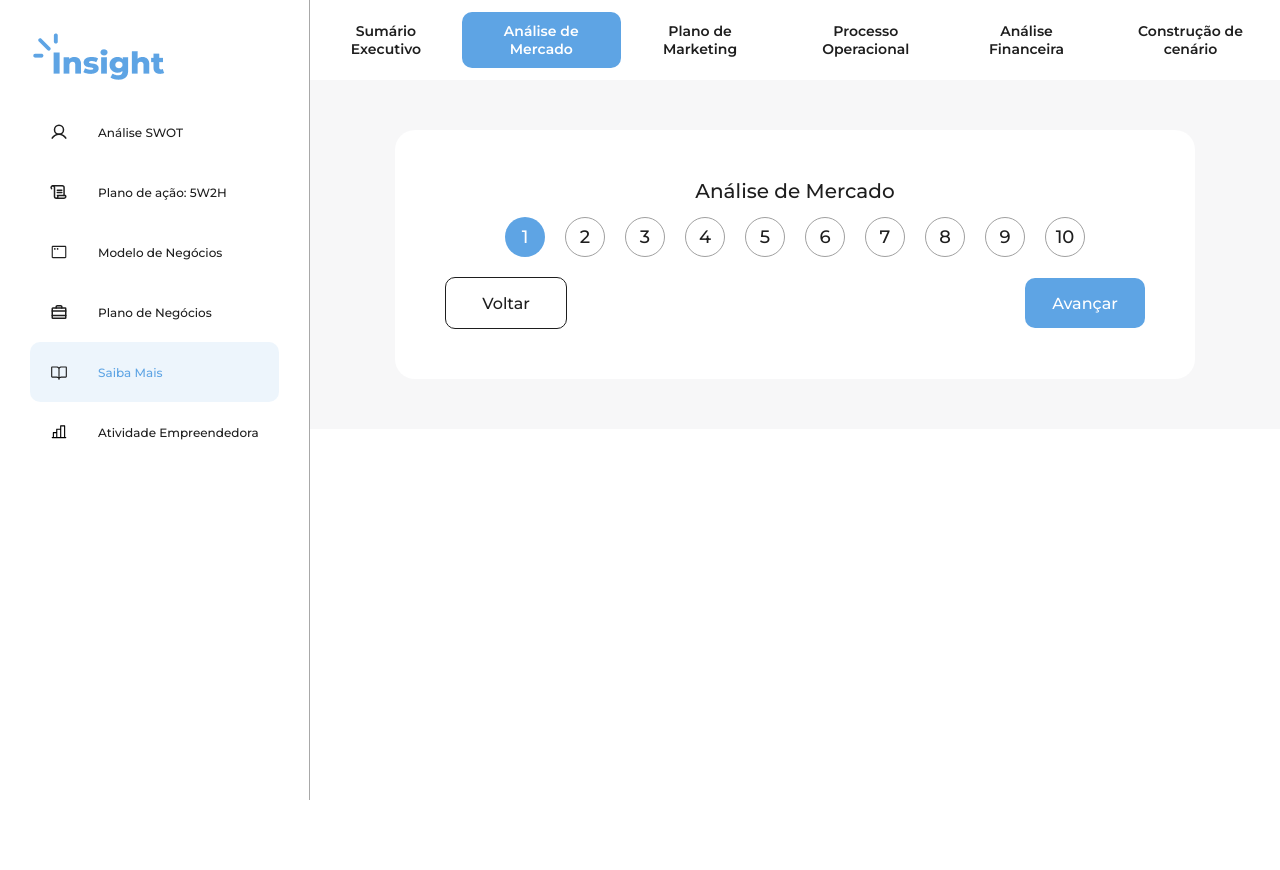
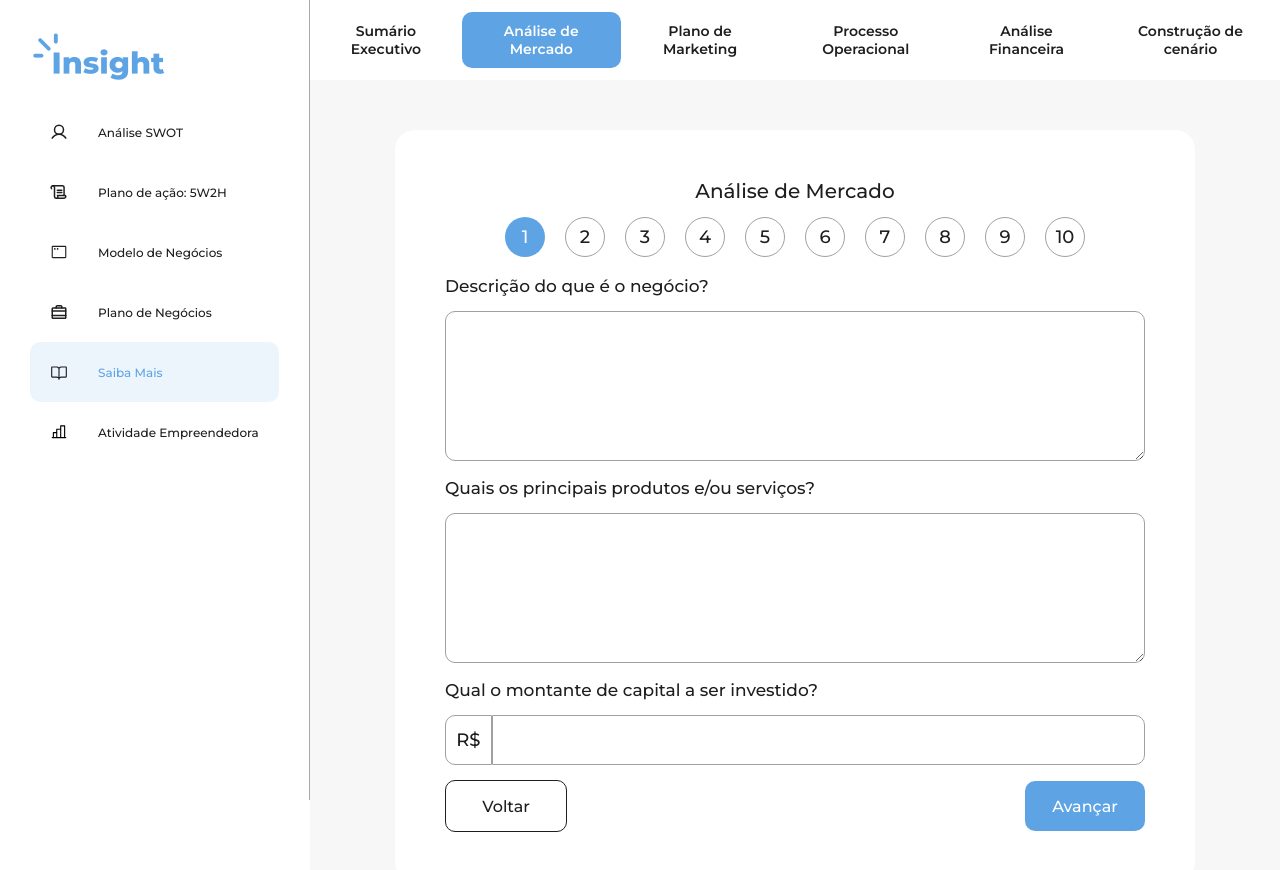
Before and after one commit to limarich/empreendify, a React (Vite) app: page /business-plan/1 in a window 1280 px wide. Shown: the top 870 px of the page. Before the commit the page ends 800 px from the top, so only its background shows below. Built offline with nearby package versions, Linux system fonts and the light colour scheme.

Commit message:
Setup do redux

```diff
--- a/package.json
+++ b/package.json
@@ -15,6 +15,7 @@
     "react-redux": "^8.1.2",
     "react-router-dom": "^6.11.1",
     "redux": "^4.2.1",
+    "redux-persist": "^6.0.0",
     "router-dom": "^2.2.10"
   },
   "devDependencies": {
--- a/src/pages/BusinessPlan/index.jsx
+++ b/src/pages/BusinessPlan/index.jsx
@@ -5,81 +5,18 @@ import { SectionHeader } from "../../components/SectionHeader";
 import { ProgressCard } from "../../components/ProgressCard";
 import { Container } from "../../components/Container";
 
-export const forms = [
-  {
-    title: "Sumário Executivo",
-    description: "Organize as principais definições do seu negócio!",
-    totalPages: 10,
-    completedPages: 1,
-    pages: [
-      [
-        {
-          textareaQuestion: "Descrição do que é o negócio?",
-        },
-        {
-          textareaQuestion: "Quais os principais produtos e/ou serviços?",
-        },
-        {
-          inputQuestion: "Qual o montante de capital a ser investido?",
-          symbol: "R$",
-        },
-      ],
-      [
-        {
-          textareaQuestion: "Descrição do que é o negócio?",
-        },
-        {
-          textareaQuestion: "Quais os principais produtos e/ou serviços?",
-        },
-        {
-          inputQuestion: "Qual o montante de capital a ser investido?",
-          symbol: "R$",
-        },
-      ],
-    ],
-  },
-  {
-    title: "Análise de Mercado",
-    description:
-      "Identifique quem são seus fornecedores, clientes e consumidores!",
-    totalPages: 10,
-    completedPages: 2,
-    pages: [],
-  },
-  {
-    title: "Plano de Marketing",
-    description:
-      "Defina as melhores estratégias para alcançar os seus clientes!",
-    totalPages: 10,
-    completedPages: 3,
-    pages: [],
-  },
-  {
-    title: "Processo Operacional",
-    description: "Descreva seu processo de Produção!",
-    totalPages: 10,
-    completedPages: 4,
-    pages: [],
-  },
-  {
-    title: "Análise Financeira",
-    description:
-      "Vamos falar de finanças! Entenda o valor do seu produto ou serviço!",
-    totalPages: 10,
-    completedPages: 5,
-    pages: [],
-  },
-  {
-    title: "Construção de cenário",
-    description:
-      "Simule situações que podem deixar a sua empresa em situação desfavorável!",
-    totalPages: 10,
-    completedPages: 6,
-    pages: [],
-  },
-];
+import { useSelector, useDispatch } from 'react-redux';
 
 export const BusinessPlan = () => {
+
+  const dispatch = useDispatch();
+  const result = useSelector((state) => {
+    return state.calculator
+  });
+  const forms = useSelector((state) => {
+    return state.forms
+  });
+
   return (
     <Container>
       <div id="businessPlan">
--- a/src/pages/Form/index.jsx
+++ b/src/pages/Form/index.jsx
@@ -3,14 +3,22 @@ import { useNavigate, useParams } from "react-router-dom";
 
 import "./styles.css";
 
-import { forms } from "../BusinessPlan";
 import { Container } from "../../components/Container";
 
+import { useSelector, useDispatch } from "react-redux";
+import { alterForms } from "../../store/Foms/Forms.actions";
+
 export const Form = () => {
+
+  const dispatch = useDispatch();
+  const forms = useSelector(state => {
+    return state.forms
+  });
+
   const navigate = useNavigate();
 
   const { formID } = useParams();
-  console.log(formID);
+
   let lengthOfFormPages = [];
   for (let i = 0; i < forms[formID].totalPages; i++) {
     lengthOfFormPages.push(i + 1);
@@ -61,6 +69,8 @@ export const Form = () => {
             {/* Início do formulário dinâmico */}
             {forms[formID].pages[formPageID - 1] &&
               forms[formID].pages[formPageID - 1].map((page, index) => {
+
+                if(page.textareaQuestion) {
                   const textareaQuestion = (
                     <div className="questionContainer">
                       <p className="questionTitle">{page.textareaQuestion}</p>
@@ -70,24 +80,35 @@ export const Form = () => {
                         cols="30"
                         rows="10"
                         required
+                        onChange={(event) => {
+                          dispatch(alterForms(event.target.value, formID, formPageID - 1, index));
+                          console.log(forms);
+                        }}
                       ></textarea>
                     </div>
                   );
+                  return textareaQuestion;
+                }
+
+                if(page.inputQuestion) {
                   const inputQuestion = (
                     <div className="questionContainer">
                       <p className="questionTitle">{page.inputQuestion}</p>
                       <div className="inputContainer">
                         <div className="inputType">{page.symbol}</div>
-                      <input className="inputElement" type="text" />
+                        <input className="inputElement" type="text"
+                          onChange={(event) => {
+                            dispatch(alterForms(event.target.value, formID, formPageID - 1, index));
+                            console.log(forms);
+                          }}
+                        />
                       </div>
                     </div>
                   );
+                  return inputQuestion;
+                }
 
-                return page.textareaQuestion
-                  ? textareaQuestion
-                  : page.inputQuestion
-                  ? inputQuestion
-                  : undefined;
+                return undefined;
               })}
             {/* Finalização do formulário dinâmico */}
 
--- a/src/routes/routes.jsx
+++ b/src/routes/routes.jsx
@@ -12,7 +12,9 @@ import { BusinessPlan } from "../pages/BusinessPlan";
 import { Form } from "../pages/Form";
 import { EntrepreneurialActivity } from "../pages/EntrepreneurialActivity";
 import { LandingPage } from "../pages/LandingPage";
-import { TextEntreprenaurialActivity } from "../pages/EntrepreneurialActivity/TextEntreprenaurialActivity";
+
+import { TextEntreprenaurialActivity }
+from "../pages/EntrepreneurialActivity/TextEntreprenaurialActivity";
 
 export const Routes = () => {
   return (
--- a/src/store/Calculator/Calculator.reducer.js
+++ b/src/store/Calculator/Calculator.reducer.js
@@ -1,13 +1,10 @@
 
 export default function(state = 0, action) {
   switch(action.type) {
-    case 'SUM':
+    case 'TEST':
       return action.payload[0] + action.payload[1]
 
-    case 'SUBTRACT':
-      return action.payload[0] - action.payload[1]
-
     default:
-      return state
+      return state;
   }
 }
--- /dev/null
+++ b/src/store/Foms/Forms.actions.js
@@ -0,0 +1,12 @@
+
+export function alterForms(value, formIndex, pageIndex, questionIndex) {
+  return {
+    type: 'ALTER_FORMS',
+    payload: {
+      value: value,
+      indexes: [
+        formIndex, pageIndex, questionIndex
+      ]
+    }
+  }
+}
--- /dev/null
+++ b/src/store/Foms/Forms.reducer.js
@@ -0,0 +1,116 @@
+
+// 1º indice: Qual o formulário
+// 2º indice: Qual página do formulário
+// 3º indice: Qual a questão específica
+
+export const forms = [
+  {
+    title: "Sumário Executivo",
+    description: "Organize as principais definições do seu negócio!",
+    totalPages: 10,
+    completedPages: 1,
+    pages: [
+      [
+        {
+          textareaQuestion: "Descrição do que é o negócio?",
+          answer: ""
+        },
+        {
+          textareaQuestion: "Quais os principais produtos e/ou serviços?",
+          answer: ""
+        },
+        {
+          inputQuestion: "Qual o montante de capital a ser investido?",
+          symbol: "R$",
+          answer: ""
+        },
+      ],
+      [
+        {
+          textareaQuestion: "Descrição do que é o negócio?",
+          answer: ""
+        },
+        {
+          textareaQuestion: "Quais os principais produtos e/ou serviços?",
+          answer: ""
+        },
+        {
+          inputQuestion: "Qual o montante de capital a ser investido?",
+          symbol: "R$",
+          answer: ""
+        },
+      ],
+    ],
+  },
+  {
+    title: "Análise de Mercado",
+    description:
+      "Identifique quem são seus fornecedores, clientes e consumidores!",
+    totalPages: 10,
+    completedPages: 2,
+    pages: [
+      [
+        {
+          textareaQuestion: "Descrição do que é o negócio?",
+          answer: ""
+        },
+        {
+          textareaQuestion: "Quais os principais produtos e/ou serviços?",
+          answer: ""
+        },
+        {
+          inputQuestion: "Qual o montante de capital a ser investido?",
+          symbol: "R$",
+          answer: ""
+        },
+      ],
+    ],
+  },
+  {
+    title: "Plano de Marketing",
+    description:
+      "Defina as melhores estratégias para alcançar os seus clientes!",
+    totalPages: 10,
+    completedPages: 3,
+    pages: [],
+  },
+  {
+    title: "Processo Operacional",
+    description: "Descreva seu processo de Produção!",
+    totalPages: 10,
+    completedPages: 4,
+    pages: [],
+  },
+  {
+    title: "Análise Financeira",
+    description:
+      "Vamos falar de finanças! Entenda o valor do seu produto ou serviço!",
+    totalPages: 10,
+    completedPages: 5,
+    pages: [],
+  },
+  {
+    title: "Construção de cenário",
+    description:
+      "Simule situações que podem deixar a sua empresa em situação desfavorável!",
+    totalPages: 10,
+    completedPages: 6,
+    pages: [],
+  },
+];
+
+
+export default function(state = forms, action) {
+  switch(action.type) {
+    case 'ALTER_FORMS':
+      state[action.payload.indexes[0]].pages
+        [action.payload.indexes[1]]
+        [action.payload.indexes[2]]
+      .answer = action.payload.value;
+
+      return state;
+
+    default:
+      return state;
+  }
+}
--- a/src/store/store.js
+++ b/src/store/store.js
@@ -1,8 +1,10 @@
 import { createStore, combineReducers } from 'redux';
 import CalculatorReducer from './Calculator/Calculator.reducer';
+import FormsReducer from './Foms/Forms.reducer';
 
 const rootReducer = combineReducers({
-  CalculatorReducer
+  calculator: CalculatorReducer,
+  forms: FormsReducer
 });
 
 const store = createStore(rootReducer);
```
Also changed, not shown: src/store/Calculator/Calculator.actions.js (+2 -9 lines), 1 other file (tests, documents, lock files or other folders). Lines whose indentation alone changed are shown as unchanged.
